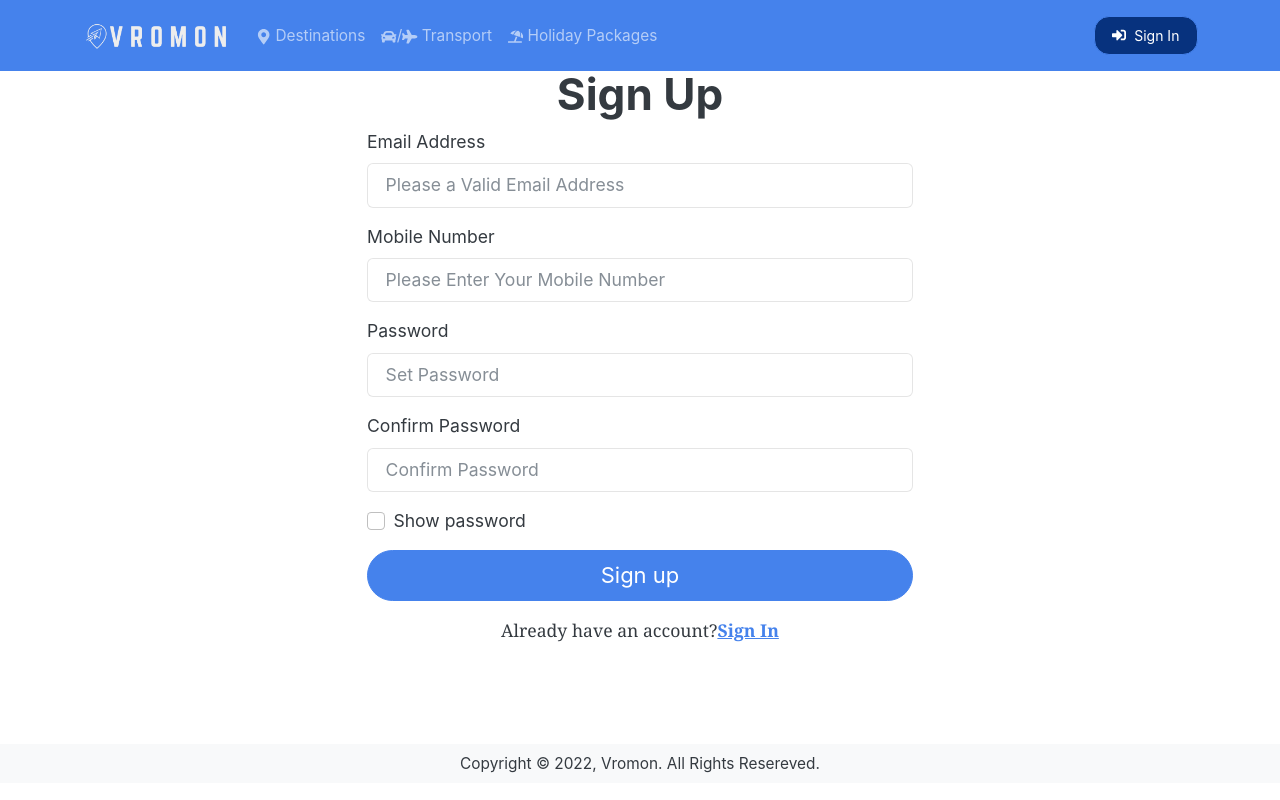
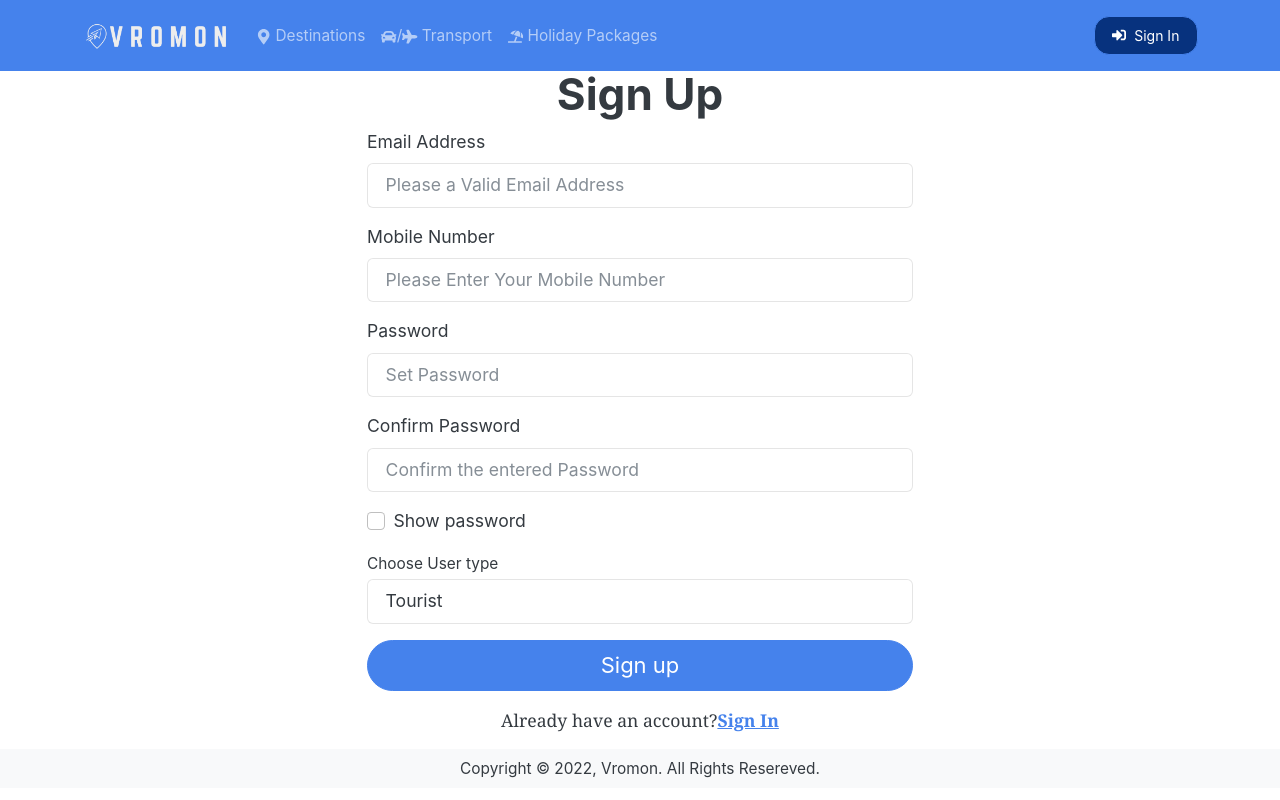
Before and after one commit to TangoRomeo80/Vromon, a React (Create React App) app in the folder frontend/: page /registration in a window 1280 px wide. Built offline with nearby package versions, Linux system fonts and the light colour scheme.

Commit message:
Update RegistrationScreen.js

```diff
--- a/frontend/src/screens/RegistrationScreen.js
+++ b/frontend/src/screens/RegistrationScreen.js
@@ -1,30 +1,62 @@
 import React, { useState, useEffect } from 'react'
 import { useDispatch, useSelector } from 'react-redux'
 import { Link, useNavigate } from 'react-router-dom'
-import { Button, Form, Row, Col } from 'react-bootstrap'
-import { FcGoogle } from 'react-icons/fc'
+import { Button, Form, Row } from 'react-bootstrap'
 import FormContainer from '../components/FormContainer'
 import { signupLocal, resetAuth } from '../features/auth/authSlice'
+import { toast } from 'react-toastify'
 
 const RegistrationScreen = () => {
   const [email, setEmail] = useState('')
   const [password, setPassword] = useState('')
   const [confirmPassword, setConfirmPassword] = useState('')
-  const [phoneNumber, setPhoneNumber] = useState('')
+  const [mobile, setMobile] = useState('')
+  const [userType, setUserType] = useState('tourist')
 
   const [showPassword, setShowPassword] = useState('password')
 
   const dispatch = useDispatch()
   const navigate = useNavigate()
 
+  const { userInfo, isError, isSuccess, isLoading, message } = useSelector(
+    (state) => state.auth
+  )
+
+  useEffect(() => {
+    if (userInfo) {
+      navigate('/')
+    }
+    if (isSuccess) {
+      toast.success('Account created successfully', {
+        position: 'top-center',
+      })
+      navigate('/')
+    }
+    if (isError) {
+      toast.error(message, { position: 'top-center' })
+    }
+
+    dispatch(resetAuth())
+  }, [userInfo, isError, isSuccess, message, navigate, dispatch])
+
   const submitHandler = (e) => {
     e.preventDefault()
     if (password !== confirmPassword) {
-      alert('Passwords did not match')
-    } else if (email != '' && password != '' && phoneNumber != '') {
-      dispatch(signupLocal({ email, password, phoneNumber }))
+      toast.error('Password and confirmed password do not match', {
+        position: 'top-center',
+      })
     } else {
-      alert('Please fill all the fields')
+      dispatch(
+        signupLocal({
+          email,
+          password,
+          mobile,
+          userType,
+          loginType: 'local',
+          newUser: false,
+          userName: email.split('@')[0],
+        })
+      )
     }
   }
 
@@ -53,8 +85,8 @@ const RegistrationScreen = () => {
             required
             type='text'
             placeholder='Please Enter Your Mobile Number'
-            value={phoneNumber}
-            onChange={(e) => setPhoneNumber(e.target.value)}
+            value={mobile}
+            onChange={(e) => setMobile(e.target.value)}
           />
         </Form.Group>
 
@@ -74,7 +106,7 @@ const RegistrationScreen = () => {
           <Form.Control
             required
             type={showPassword}
-            placeholder='Confirm Password'
+            placeholder='Confirm the entered Password'
             value={confirmPassword}
             onChange={(e) => setConfirmPassword(e.target.value)}
           />
@@ -87,6 +119,23 @@ const RegistrationScreen = () => {
             onChange={(e) => passwordShow(e)}
           />
         </Form.Group>
+
+        <Form.Group className='mb-3' controlId='userType'>
+          <Form.Label className='small mb-1'>Choose User type</Form.Label>
+          <Form.Control
+            required
+            as='select'
+            className='mb-3'
+            type='select'
+            placeholder='Enter if you want to open account as tourist or as service provider'
+            value={userType}
+            onChange={(e) => setUserType(e.target.value)}
+          >
+            <option value='tourist'>Tourist</option>
+            <option value='businessowner'>Service Provider</option>
+          </Form.Control>
+        </Form.Group>
+
         <div className='d-grid gap-2'>
           <Button variant='primary' size='lg' type='submit'>
             Sign up
```
